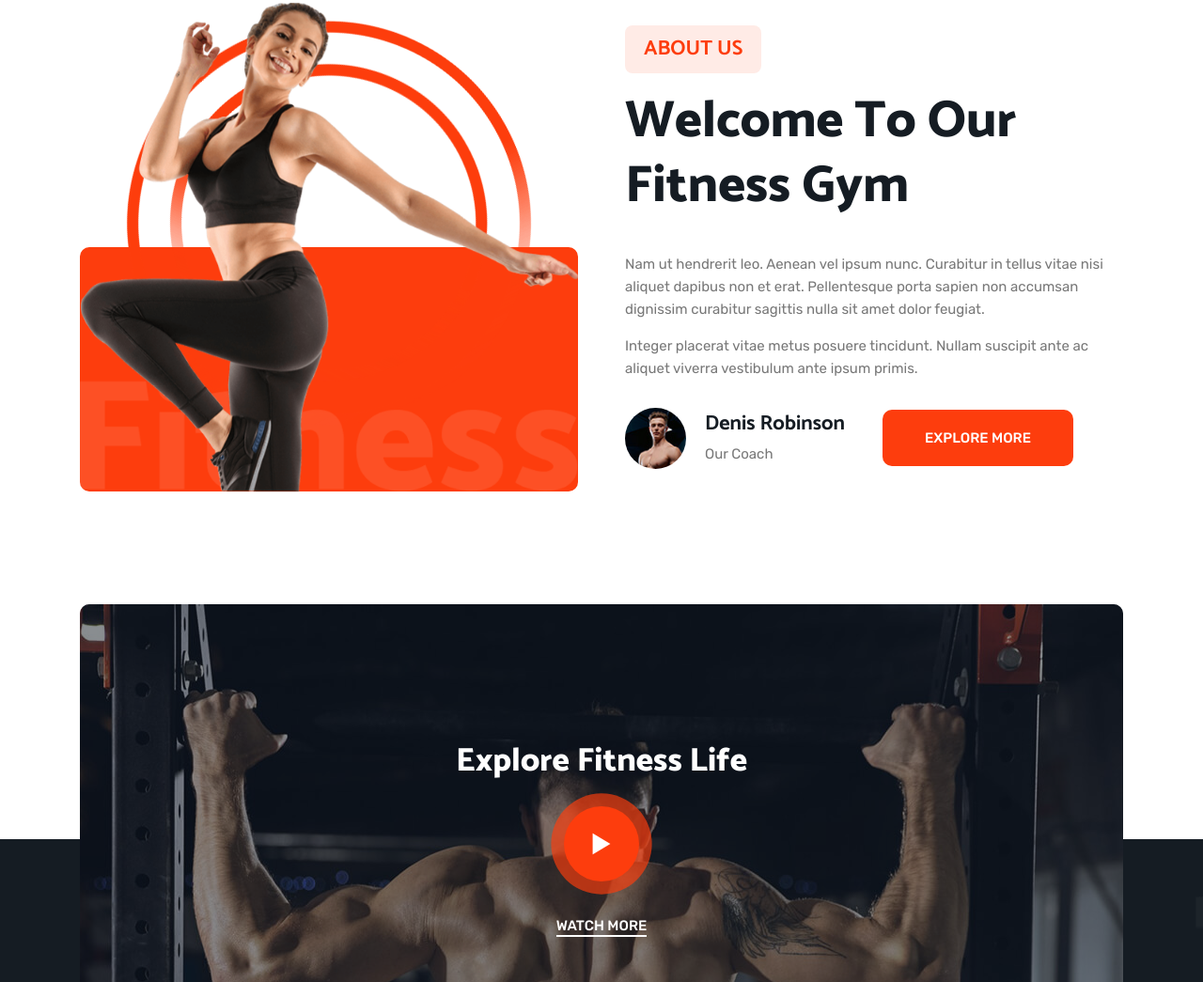
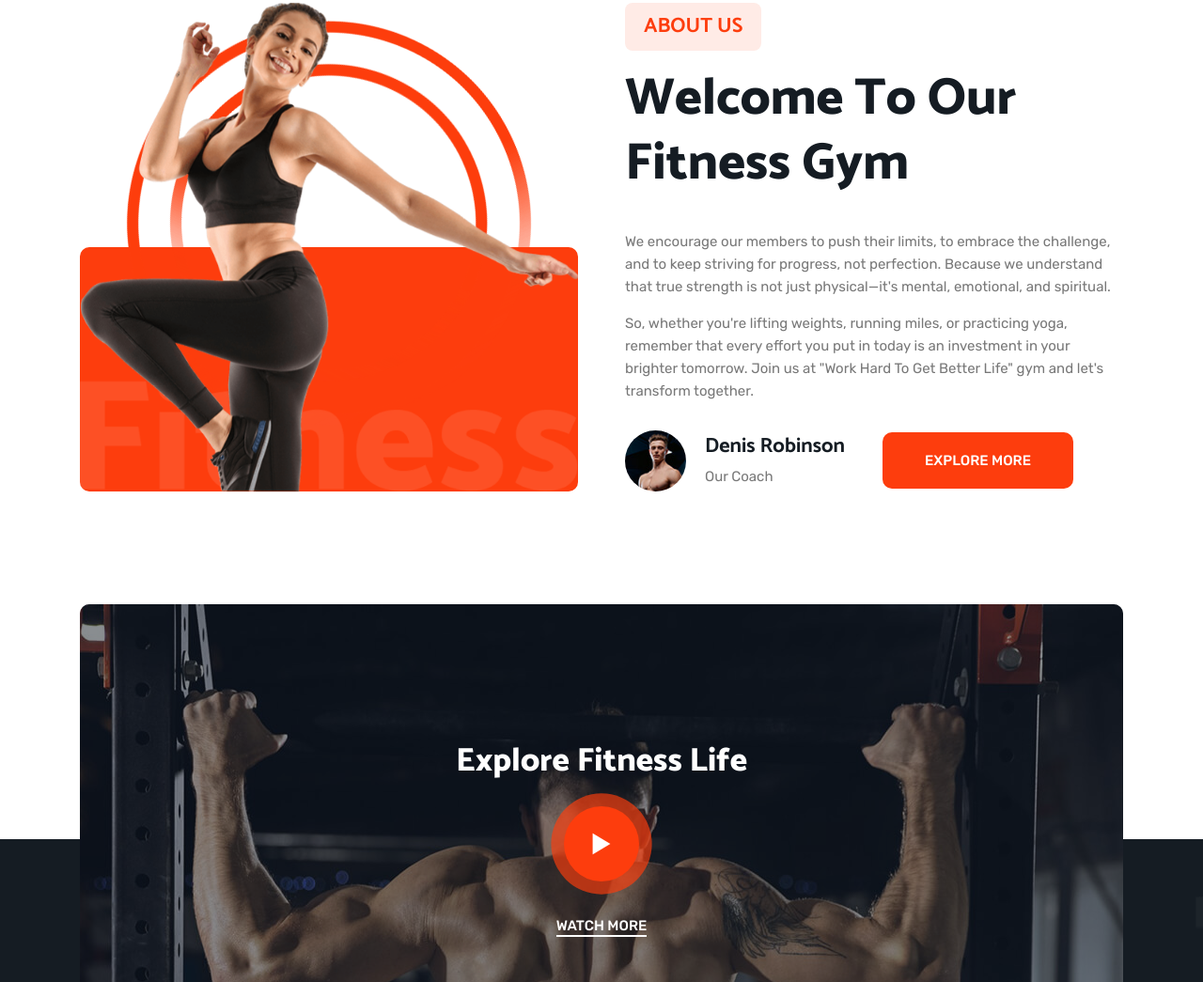
Before and after one commit to STARMATRIXJATT/fitness, a plain HTML site: page index.html in a window 1280 px wide. Shown: the part 936-1981 px from the top of the page at 94% size. Drawn offline with nearby package versions, Linux system fonts and the light colour scheme.

Commit message:
Update index.html

```diff
--- a/index.html
+++ b/index.html
@@ -177,14 +177,13 @@
             <h2 class="h2 section-title">Welcome To Our Fitness Gym</h2>
 
             <p class="section-text">
-              Nam ut hendrerit leo. Aenean vel ipsum nunc. Curabitur in tellus vitae nisi aliquet dapibus non et erat.
-              Pellentesque
-              porta sapien non accumsan dignissim curabitur sagittis nulla sit amet dolor feugiat.
+            We encourage our members to push their limits, to embrace the challenge, and to keep striving for progress, not perfection.
+            Because we understand that true strength is not just physical—it's mental, emotional, and spiritual.
             </p>
 
             <p class="section-text">
-              Integer placerat vitae metus posuere tincidunt. Nullam suscipit ante ac aliquet viverra vestibulum ante
-              ipsum primis.
+            So, whether you're lifting weights, running miles, or practicing yoga, remember that every effort you put in today is an investment in your brighter tomorrow.
+            Join us at "Work Hard To Get Better Life" gym and let's transform together.
             </p>
 
             <div class="wrapper">
```
